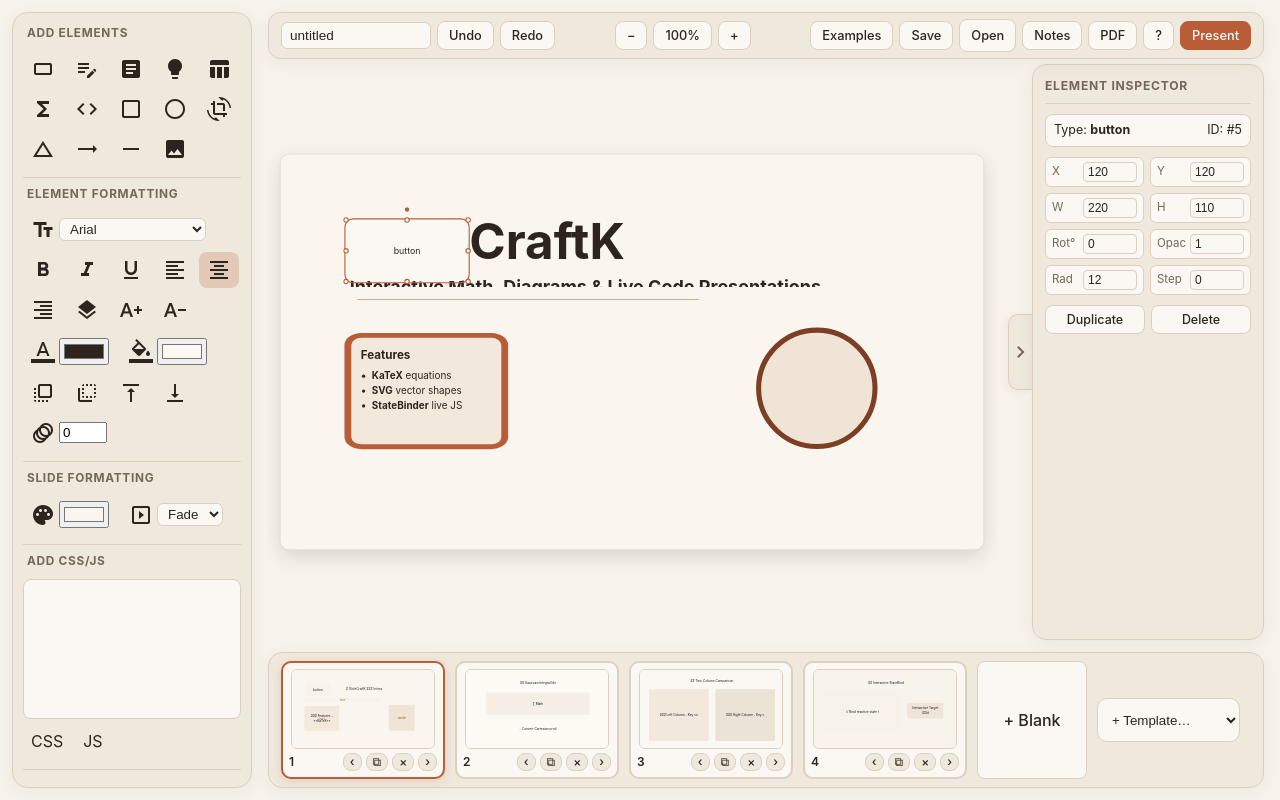
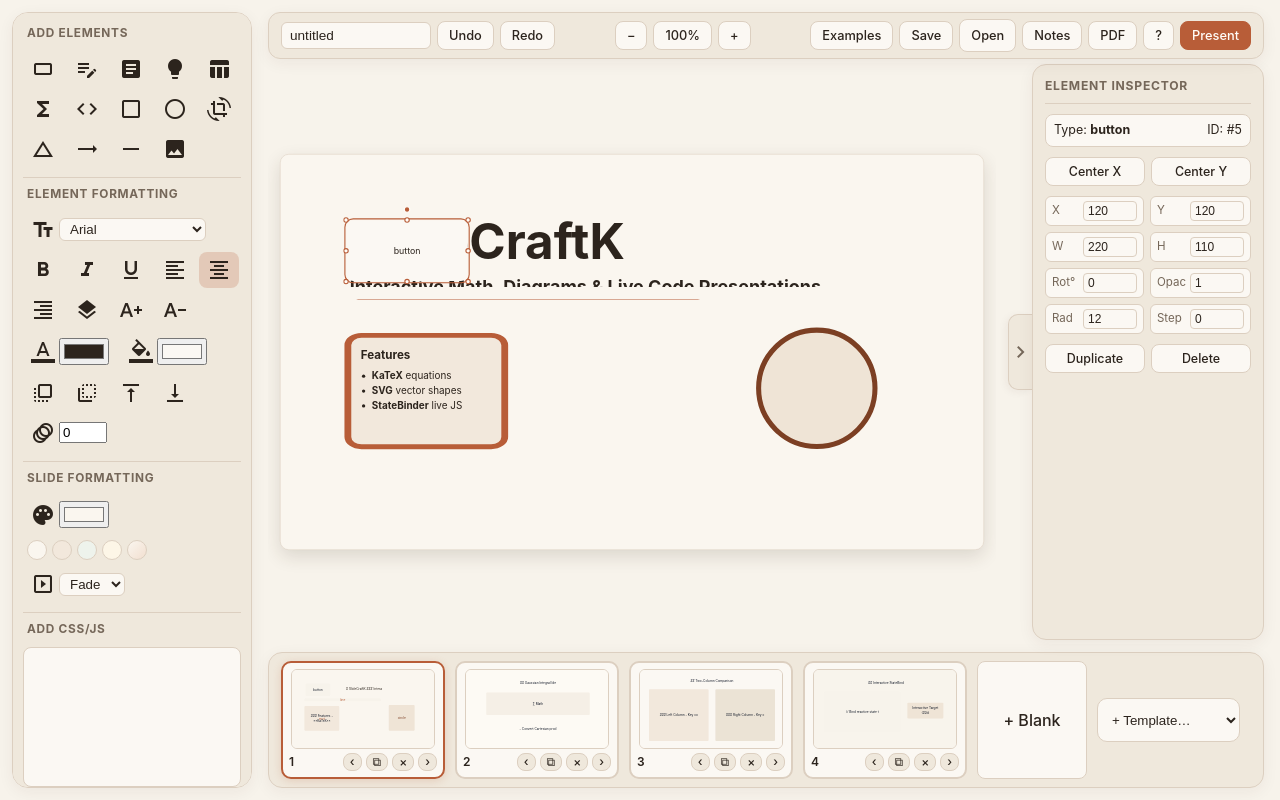
Before and after one commit to mk314k/SlideCraftK, a React (Vite) app: page / in a window 1280 px wide. Both pictures are taken after a click on the label "crop_16_9". Built offline with nearby package versions, Linux system fonts and the light colour scheme.

Commit message:
feat(slides): add quick-center alignment buttons and slide background presets

```diff
--- a/src/App.css
+++ b/src/App.css
@@ -642,9 +642,32 @@ textarea {
   gap: 6px;
 }
 
-.inspector-actions button {
+.inspector-actions button,
+.inspector-align-bar button {
   padding: 6px 8px;
   font-size: 0.78rem;
+}
+
+.inspector-align-bar {
+  display: grid;
+  grid-template-columns: 1fr 1fr;
+  gap: 6px;
+}
+
+.slide-bg-swatches {
+  display: flex;
+  align-items: center;
+  gap: 5px;
+  padding: 2px 4px;
+}
+
+.bg-swatch-btn {
+  width: 20px;
+  height: 20px;
+  padding: 0 !important;
+  border-radius: 50% !important;
+  border: 1px solid var(--panel-border);
+  cursor: pointer;
 }
 
 .deck-title-input {
--- a/src/App.tsx
+++ b/src/App.tsx
@@ -317,6 +317,30 @@ const RightInspector: React.FC<{ isOpen: boolean; onToggle: () => void }> = ({ i
                       <div className="inspector-badge">
                         <span>Type: <strong>{activeElem.name}</strong></span>
                         <span>ID: #{activeElem.id}</span>
+                      </div>
+                      <div className="inspector-align-bar">
+                        <button
+                          type="button"
+                          title="Center Horizontally on Slide"
+                          onClick={() =>
+                            updateElement(activeElem.id, (el) => {
+                              el.x = Math.round((SLIDE_WIDTH - el.width) / 2);
+                            })
+                          }
+                        >
+                          Center X
+                        </button>
+                        <button
+                          type="button"
+                          title="Center Vertically on Slide"
+                          onClick={() =>
+                            updateElement(activeElem.id, (el) => {
+                              el.y = Math.round((SLIDE_HEIGHT - el.height) / 2);
+                            })
+                          }
+                        >
+                          Center Y
+                        </button>
                       </div>
               <div className="inspector-grid">
                 <label className="inspector-field">
--- a/src/tools.tsx
+++ b/src/tools.tsx
@@ -363,15 +363,33 @@ export const Tools:React.FC<ToolsProps> = ({handleAddElement}) => {
         </div>
         <span>Slide Formatting</span>
         <div className="toolset">
-            <label className="tool">
+            <label className="tool" title="Custom Slide Color">
                 <i className="material-icons">palette</i>
                 <input
                     type="color"
                     id="slide-bg-color"
-                    value={currentSlide.background.startsWith('#') ? currentSlide.background : '#f0ffff'}
+                    value={currentSlide.background.startsWith('#') ? currentSlide.background : '#faf6ef'}
                     onChange={(e)=>{setSlideBackground(e.target.value)}}
                 />
             </label>
+            <div className="slide-bg-swatches">
+                {[
+                    { label: 'Warm Cream', value: '#faf6ef' },
+                    { label: 'Oatmeal', value: '#f2e8dc' },
+                    { label: 'Sage Mist', value: '#eef3ec' },
+                    { label: 'Soft Amber', value: '#fdf6e7' },
+                    { label: 'Sunset Gradient', value: 'linear-gradient(135deg, #faf6ef 0%, #f2dfd0 100%)' },
+                ].map((preset) => (
+                    <button
+                        key={preset.label}
+                        type="button"
+                        className="bg-swatch-btn"
+                        title={preset.label}
+                        style={{ background: preset.value }}
+                        onClick={() => setSlideBackground(preset.value)}
+                    />
+                ))}
+            </div>
             <div className="tool">
                 <i className="material-icons" title="Slide Transition">slideshow</i>
                 <select
```
Lines whose indentation alone changed are shown as unchanged.
